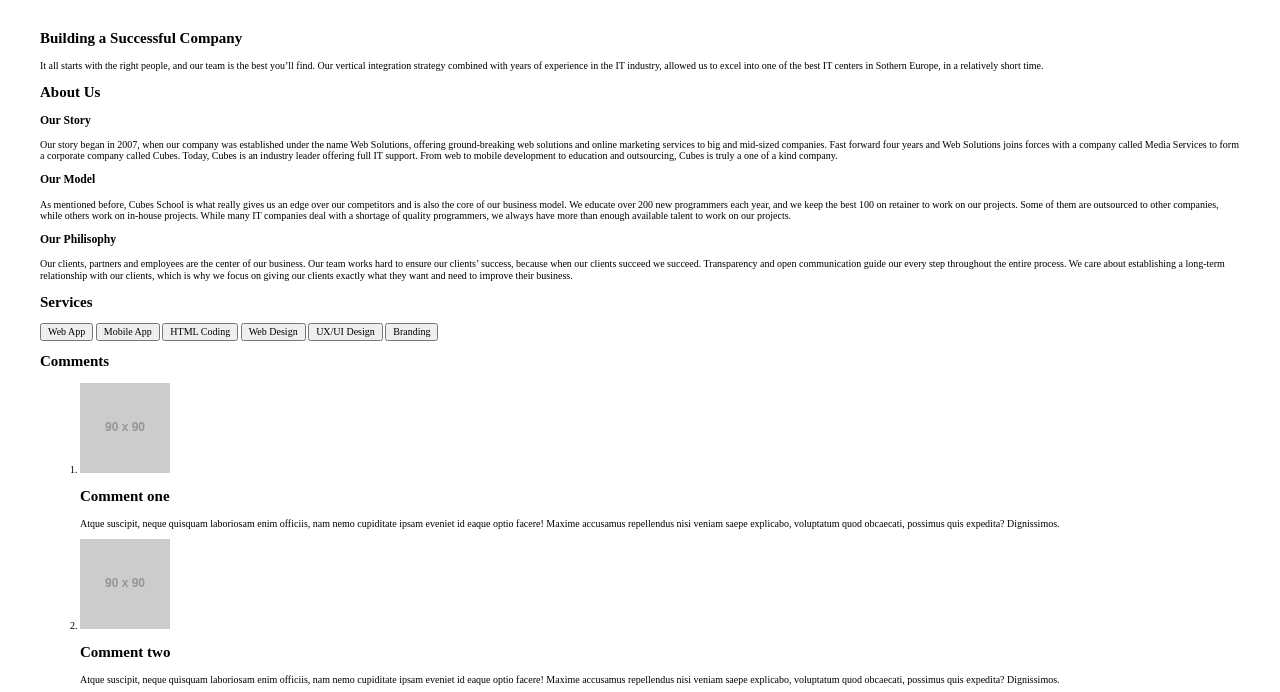
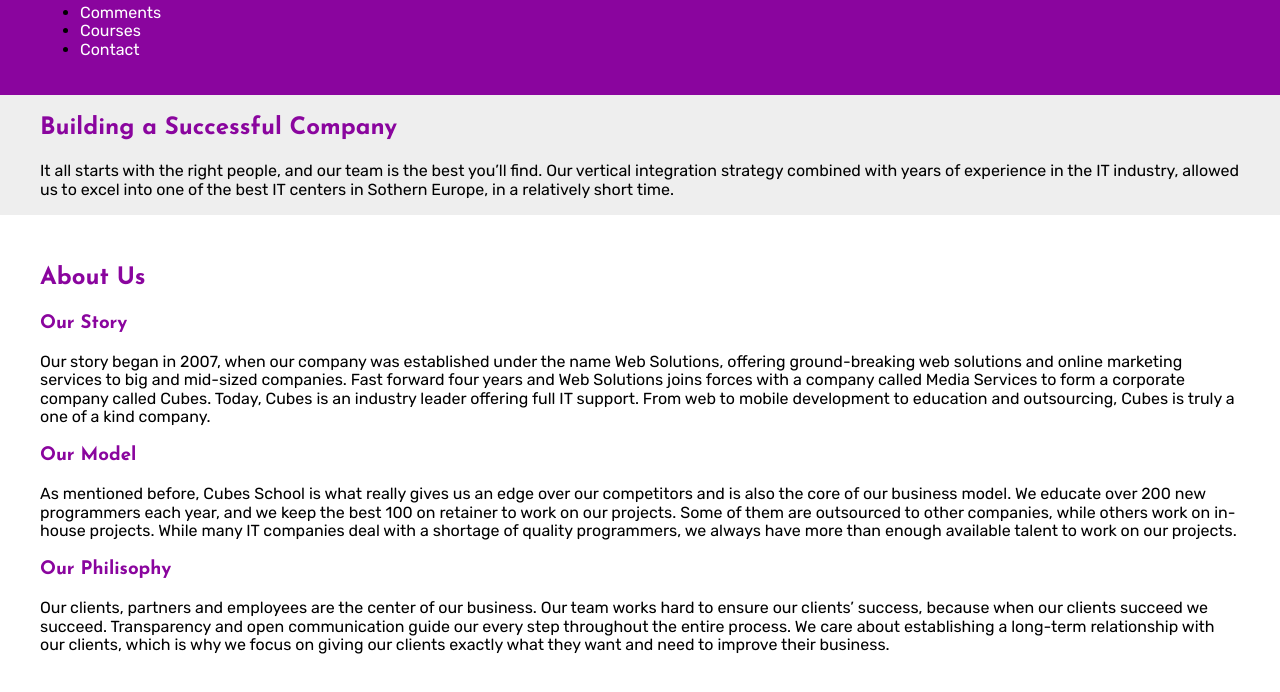
Before and after one commit to djordjevic-zoran/Learning1-sass, a plain HTML site: page public_html/index.html in a window 1280 px wide. Shown: the part 151-843 px from the top of the page. Drawn offline with nearby package versions, Linux system fonts and the light colour scheme; files that its build step writes are made by us from their sources; placeholder pictures from the web are drawn by us.

Commit message:
working whit variables

```diff
--- a/public_html/scss/partials/_about-section.scss
+++ b/public_html/scss/partials/_about-section.scss
@@ -1,8 +1,7 @@
-/*
-Click nbfs://nbhost/SystemFileSystem/Templates/Licenses/license-default.txt to change this license
-Click nbfs://nbhost/SystemFileSystem/Templates/ClientSide/style.scss to edit this template
-*/
-/*
-    Created on : Jan 20, 2025, 1:32:00 PM
-    Author     : ZORAN
-*/
+
+$about-bg: $white;
+
+.about-section{
+    padding: 30px 0;
+    background: $about-bg;
+}
--- a/public_html/scss/partials/_base.scss
+++ b/public_html/scss/partials/_base.scss
@@ -1,4 +1,13 @@
 
+$default-text-color: $black;
+$default-bg: $light-gray;
+
+$default-font: $rubic;
+$headings-fonts: $josefin;
+
+$default-weight: $font-regular;
+$heading-weight: $font-bold;
+$heading-color: $purple;
 
 img{
     max-width: 100%;
@@ -23,3 +32,16 @@ html{
     width: 95%;
     max-width: 1200px;
 }
+
+body{
+    font-size: 1.6rem;
+    color: $default-text-color;
+    background-color: $default-bg;
+    font-family: $default-font;
+    font-weight: $default-weight;
+}
+h1, h2, h3, h4, h5 ,h6{
+    font-family: $headings-fonts;
+    font-weight: $heading-weight;
+    color: $heading-color;
+}
--- a/public_html/scss/partials/_comment-section.scss
+++ b/public_html/scss/partials/_comment-section.scss
@@ -1,8 +1,9 @@
-/*
-Click nbfs://nbhost/SystemFileSystem/Templates/Licenses/license-default.txt to change this license
-Click nbfs://nbhost/SystemFileSystem/Templates/ClientSide/style.scss to edit this template
-*/
-/*
-    Created on : Jan 20, 2025, 1:33:24 PM
-    Author     : ZORAN
-*/
+
+$comment-bg: $white;
+
+.comment-section{
+
+    padding: 30px 0;
+    background: $comment-bg;
+
+}
--- a/public_html/scss/partials/_footer.scss
+++ b/public_html/scss/partials/_footer.scss
@@ -1,8 +1,11 @@
-/*
-Click nbfs://nbhost/SystemFileSystem/Templates/Licenses/license-default.txt to change this license
-Click nbfs://nbhost/SystemFileSystem/Templates/ClientSide/style.scss to edit this template
-*/
-/*
-    Created on : Jan 20, 2025, 1:26:12 PM
-    Author     : ZORAN
-*/
+$footer-bg: $purple;
+$footer-color: $white;
+
+footer{
+    padding: 30px 0;
+    background-color:  $footer-bg;
+}
+footer a,
+footer p{
+    color: $footer-color;
+}
--- a/public_html/scss/partials/_header.scss
+++ b/public_html/scss/partials/_header.scss
@@ -1,4 +1,12 @@
+
+$header-bg: $purple;
+$header-link-color: $white;
 
 header{
     padding: 20px 0;
+    background-color: $header-bg;
 }
+
+header a{
+    color: $header-link-color;
+}
--- /dev/null
+++ b/public_html/scss/partials/fonts.scss
@@ -0,0 +1,15 @@
+@import url('https://fonts.googleapis.com/css2?family=Josefin+Sans:ital,wght@0,100..700;1,100..700&family=Lato:wght@400;700&family=Rubik:ital,wght@0,300..900;1,300..900&display=swap');
+
+
+
+//  font-family: "Lato", serif;
+
+//  font-family: "Rubik", serif;
+
+//  font-family: "Josefin Sans", serif;
+
+$lato: "Lato", serif;;
+$rubic: "Rubik", serif;
+$josefin: "Josefin Sans", serif;
+$font-regular: 400;
+$font-bold: 700;
--- /dev/null
+++ b/public_html/scss/partials/variables.scss
@@ -0,0 +1,12 @@
+
+$white: #ffffff;
+$black: #000000;
+$purple: #8a059e;
+$light-gray: #eeeeee;
+$red: #f50a68;
+$blue: #0c2cfa;
+$green: #0bde5c;
+$orange: #edc00c;
+$yellow: #edd70c;
+$cyan: #0ceded;
+$dark-gray: #444444;
--- a/public_html/scss/theme.scss
+++ b/public_html/scss/theme.scss
@@ -1,3 +1,7 @@
+
+
+@import "partials/variables.scss";
+@import "partials/fonts.scss";
 @import "partials/_reset.scss";
 @import "partials/_base.scss";
 @import "partials/_header.scss";
```
Also changed, not shown: public_html/css/partials/fonts.css (added), public_html/css/partials/variables.css (added), public_html/css/theme.css, 3 other files.
